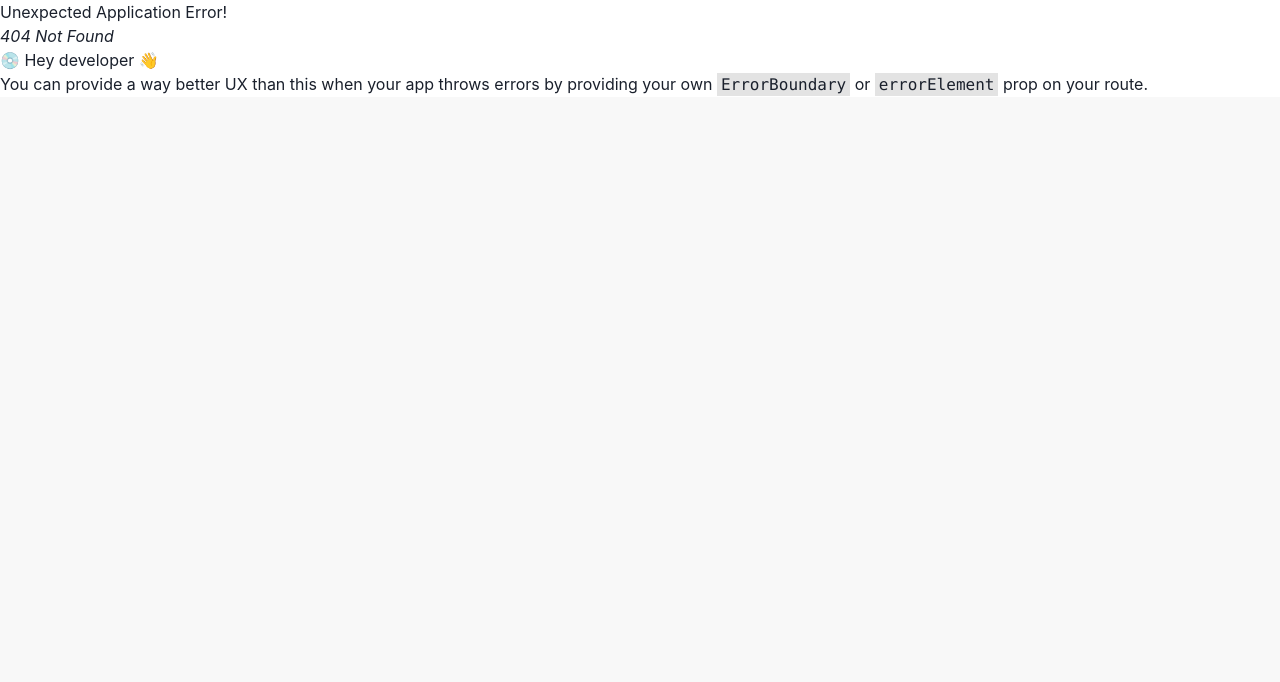
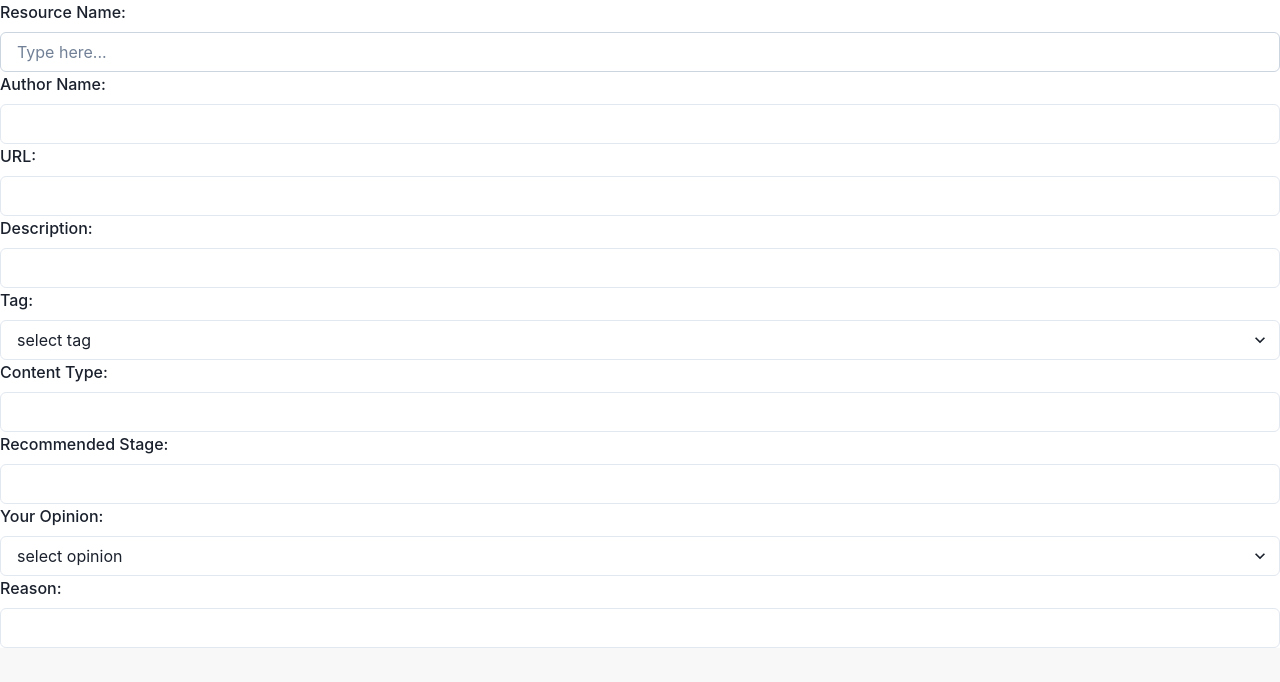
Before and after one commit to cynthiacodes/c7c5-study-resource-catalog-frontend, a React (Vite) app: page /newresource in a window 1280 px wide. Before the commit this address had no page. Shown: the top 682 px of the page. Built offline with nearby package versions, Linux system fonts and the light colour scheme.

Commit message:
moved reactrouter to App component

```diff
--- a/src/components/App.tsx
+++ b/src/components/App.tsx
@@ -1,10 +1,29 @@
+import { Route, Routes } from "react-router-dom";
 import "./App.css";
 import { LandingPage } from "./LandingPage";
+import { AddNewResource } from "./AddNewResource";
+import { useState } from "react";
+import { User } from "./Interfaces";
 
 function App() {
+    const [currentUser, setCurrentUser] = useState<User | null>();
     return (
         <div className="App">
-            <LandingPage />
+            <Routes>
+                <Route
+                    path="/"
+                    element={
+                        <LandingPage
+                            currentUser={currentUser}
+                            setCurrentUser={setCurrentUser}
+                        />
+                    }
+                />
+                <Route
+                    path="/newresource"
+                    element={<AddNewResource currentUser={currentUser} />}
+                />
+            </Routes>
         </div>
     );
 }
--- a/src/main.tsx
+++ b/src/main.tsx
@@ -2,19 +2,14 @@ import React from "react";
 import ReactDOM from "react-dom/client";
 import App from "./components/App";
 import { ChakraProvider } from "@chakra-ui/react";
-import { createBrowserRouter, RouterProvider } from "react-router-dom";
-
-const router = createBrowserRouter([
-    {
-        path: "/",
-        element: <App />,
-    },
-]);
+import { BrowserRouter } from "react-router-dom";
 
 ReactDOM.createRoot(document.getElementById("root") as HTMLElement).render(
     <React.StrictMode>
         <ChakraProvider>
-            <RouterProvider router={router} />
+            <BrowserRouter>
+                <App />
+            </BrowserRouter>
         </ChakraProvider>
     </React.StrictMode>
 );
```
